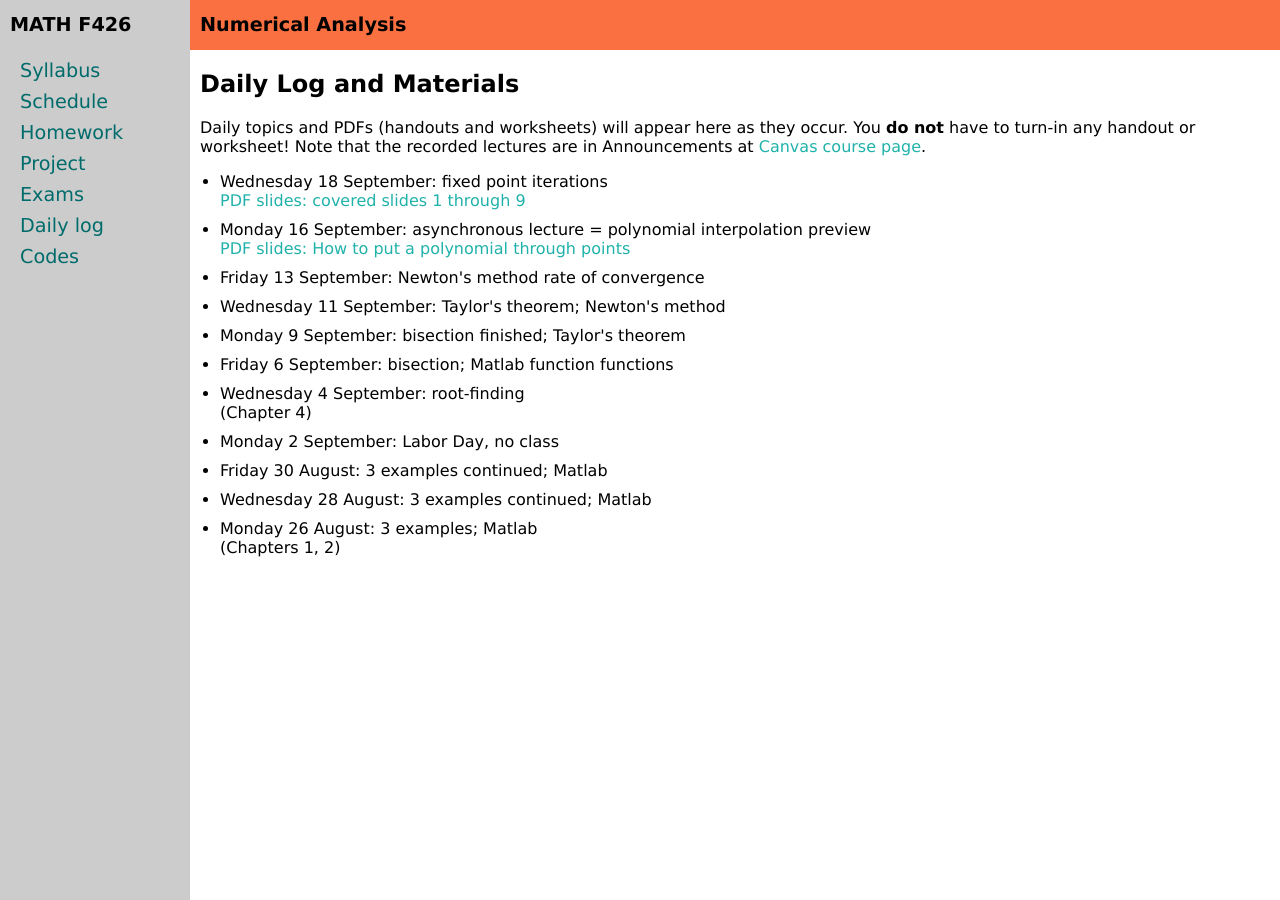
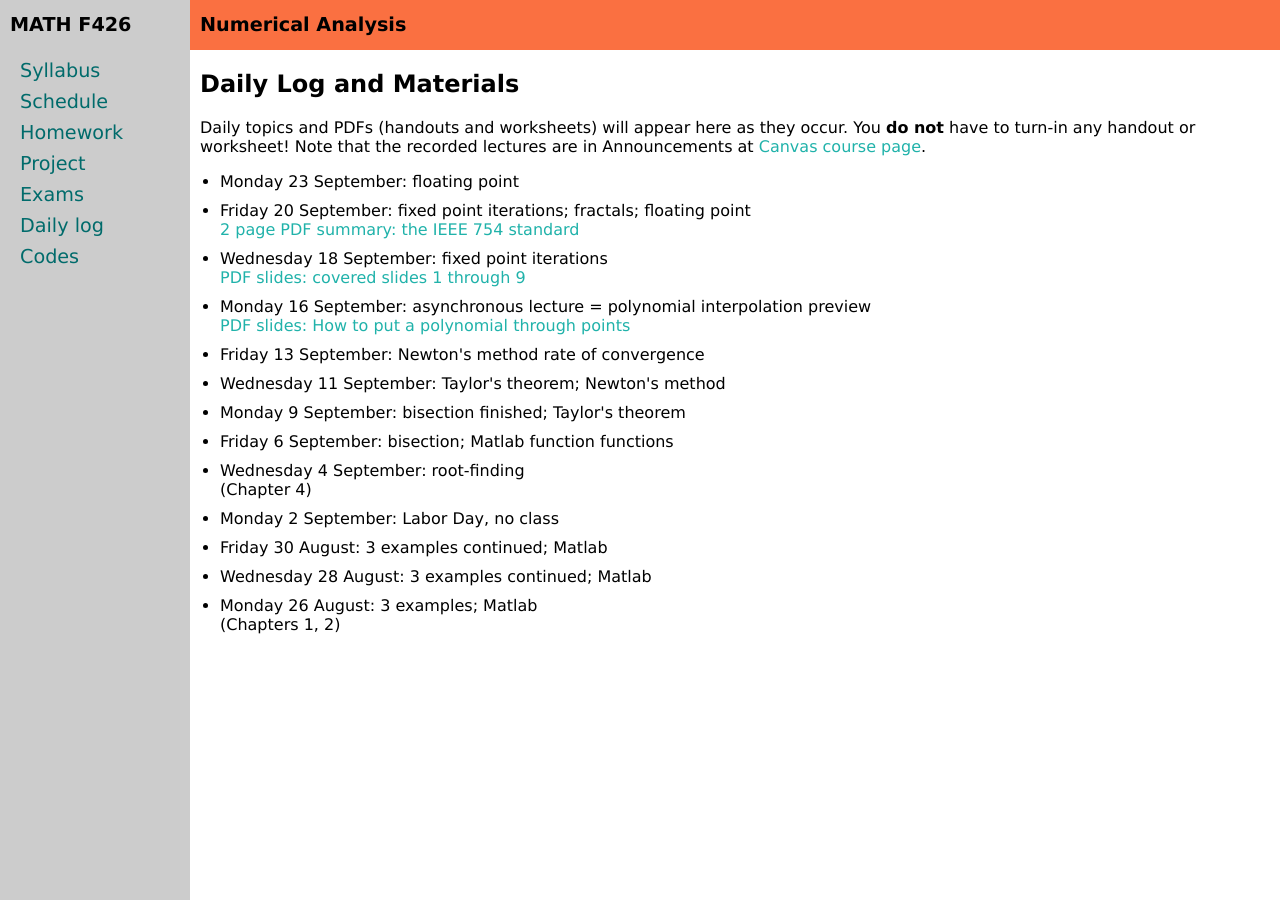
Before and after one commit to bueler/numerical, a Jekyll site: the page built from daily.md, in a window 1280 px wide. Built offline with Jekyll 4.4.1, drawn with Linux system fonts in a browser that asks for light colours.

Commit message:
post a first floating point worksheet

```diff
--- a/_data/daily.yml
+++ b/_data/daily.yml
@@ -1,6 +1,12 @@
 semester: Fall 2024
 home: assets/handouts
 daily:
+- name: Monday 23 September
+  description: floating point
+- name: Friday 20 September
+  description: fixed point iterations; fractals; floating point
+  otherurl: https://bueler.github.io/numerical/assets/worksheets/F24/ieeefloat.pdf
+  otherurlname: "2 page PDF summary: the IEEE 754 standard"
 - name: Wednesday 18 September
   description: fixed point iterations
   otherurl: https://bueler.github.io/numerical/assets/slides/F24/wed18sep.pdf
```
Also changed, not shown: 3 other files.
